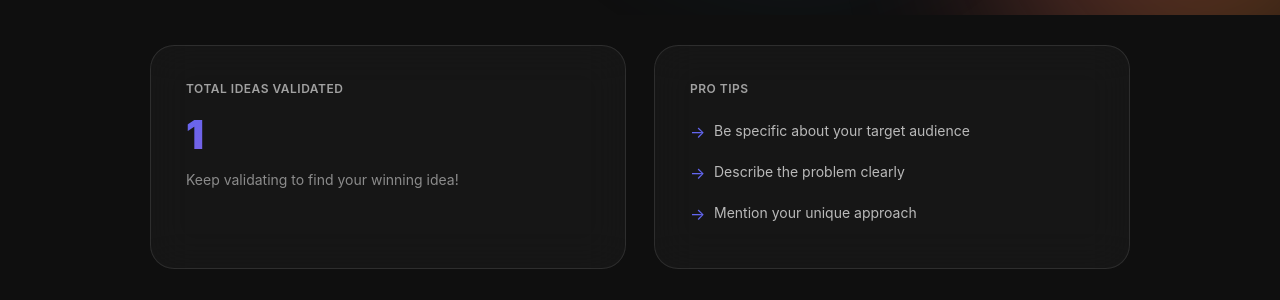
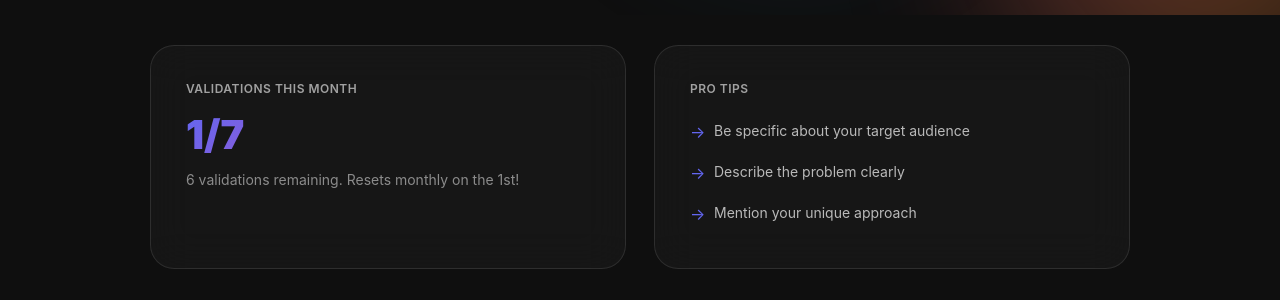
Before and after one commit to vedpalsodkar988-tech/Intelix-V2, a Flask app: template templates/dashboard.html in a window 1280 px wide. Shown: the part 785-1085 px from the top of the page. Run offline with Flask 3, Linux system fonts and the light colour scheme; the template is opened without the code that fills it: most values are stand-ins (such as "Sample title", 1, 10 or a date in 2020).

Commit message:
Update dashboard.html

```diff
--- a/templates/dashboard.html
+++ b/templates/dashboard.html
@@ -413,9 +413,9 @@
 
         <div class="stats-section">
             <div class="stat-card">
-                <h3>Total Ideas Validated</h3>
-                <div class="value">{{ validation_count }}</div>
-                <p>Keep validating to find your winning idea!</p>
+                <h3>Validations This Month</h3>
+                <div class="value">{{ validation_count }}/7</div>
+                <p>{{ 7 - validation_count }} validations remaining. Resets monthly on the 1st!</p>
             </div>
 
             <div class="stat-card">
@@ -430,7 +430,6 @@
     </div>
 
     <script>
-        // Show validating spinner on form submit
         document.querySelector('form').addEventListener('submit', function(e) {
             const btn = document.querySelector('.btn-submit');
             btn.disabled = true;
```
